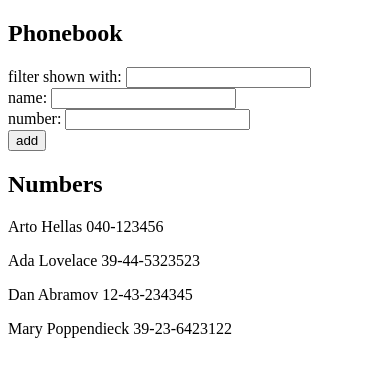
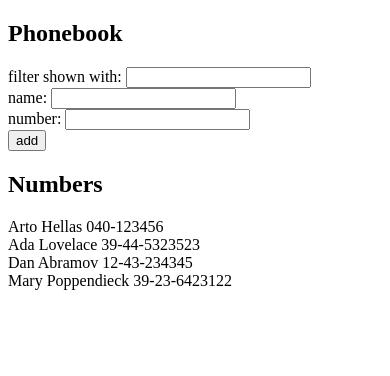
Before and after one commit to Yxav/fs-open, a React (Create React App) app in the folder part2/phonebook/: page / in a window 390 px wide. Shown: the top 376 px of the page. Built offline with nearby package versions, Linux system fonts and the light colour scheme.

Commit message:
phonebook:step5

```diff
--- a/part2/phonebook/src/App.js
+++ b/part2/phonebook/src/App.js
@@ -1,15 +1,5 @@
 import React, { useState } from 'react'
-
-const DisplayPhonebook = ({ id, name, number }) => {
-  return (
-    <div>
-      <div className="results">
-        <p id={id}>{name} {number}</p>
-      </div>
-
-    </div>
-  )
-}
+import Persons from './components/Persons.js'
 
 
 const App = () => {
@@ -68,7 +58,7 @@ const App = () => {
         </div>
       </form>
       <h2>Numbers</h2>
-      {filter === '' ? persons.map((person, id) => <DisplayPhonebook key={id} name={person.name} number={person.number} />) : filtered.map((person, id) => <DisplayPhonebook key={id} name={person.name} number={person.number} />)}
+      <Persons filter={filter} filtered={filtered} persons={persons}/>
     </div>
   )
 }
--- /dev/null
+++ b/part2/phonebook/src/components/Person.js
@@ -0,0 +1,10 @@
+import React from 'react'
+
+const Person = ({ person }) => (
+  <div>
+    <span> {person.name}</span>
+    <span> {person.number}</span>
+  </div>
+)
+
+export default Person
--- /dev/null
+++ b/part2/phonebook/src/components/Persons.js
@@ -0,0 +1,18 @@
+import React from 'react'
+import Person from './Person.js'
+
+
+const Persons = ({ filter, filtered, persons }) => (
+
+  <div>
+  {filter === '' ? persons.map((person, id) => <Person key={id} person={person} />)
+
+  : filtered.map((person, id) => <Person key={id} person={person} />)}
+
+  </div>
+
+)
+
+
+
+export default Persons
```
Also changed, not shown: part2/phonebook/src/components/Input.js (added), part2/phonebook/src/components/PersonForm.js (added).
